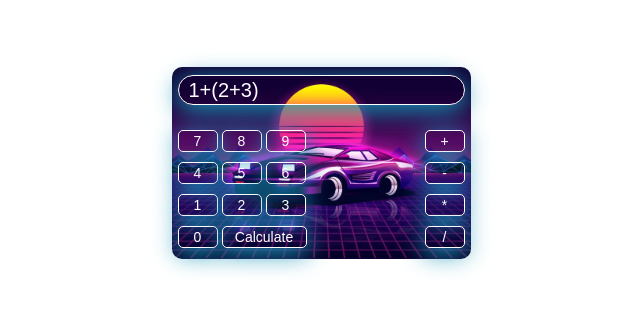
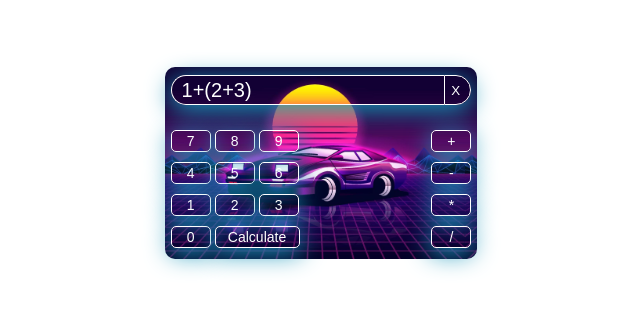
Before and after one commit to ilidarka/calculator, a plain HTML site: page index.html in a window 1280 px wide. Shown: the part 237-548 px from the top of the page, without its empty margins (319-959 px from the left). Drawn offline with Linux system fonts and the light colour scheme.

Commit message:
Added clear button

```diff
--- a/index.html
+++ b/index.html
@@ -13,6 +13,7 @@
         <div class="calculator">
             <div class="inputBar">
                 <input class="calcInput" type="text" value="1+(2+3)">
+                <button class="clearButton" onclick="clearInput()">X</button>
             </div>
             <div class="buttonsContainer">
                 <div class="numbers">
--- a/script.js
+++ b/script.js
@@ -56,3 +56,7 @@ function parseExpression(expression) {
     });
     return answer;
 }
+
+function clearInput() {
+    input.value = "";
+}
--- a/style.css
+++ b/style.css
@@ -26,6 +26,10 @@ body, html {
 .inputBar {
     margin: 2px 0 20px 0;
     width: 100%;
+    display: flex;
+    align-items: center;
+    box-shadow: 0px 5px 24px 1px rgba(27, 151, 186, 0.98);
+    border-radius: 50px;
 }
 .calcInput {
     width: 100%;
@@ -33,10 +37,26 @@ body, html {
     color: #fff;
     border: 1px solid;
     border-radius: 50px;
+    border-top-right-radius: 0;
+    border-bottom-right-radius: 0;
+    border-right: none;
     padding: 0 10px;
     height: 30px;
     font-size: 20px;
-    box-shadow: 0px 5px 24px 1px rgba(27, 151, 186, 0.98);
+}
+.calcInput:focus {
+    outline: none;
+}
+.clearButton {
+    width: 10%;
+    height: 30px;
+    padding-right: 4px;
+    background-color: #d4d13b00;
+    color: #fff;
+    border: 1px solid;
+    border-radius: 50px;
+    border-top-left-radius: 0;
+    border-bottom-left-radius: 0;
 }
 .buttonsContainer {
     width: 100%;
```
